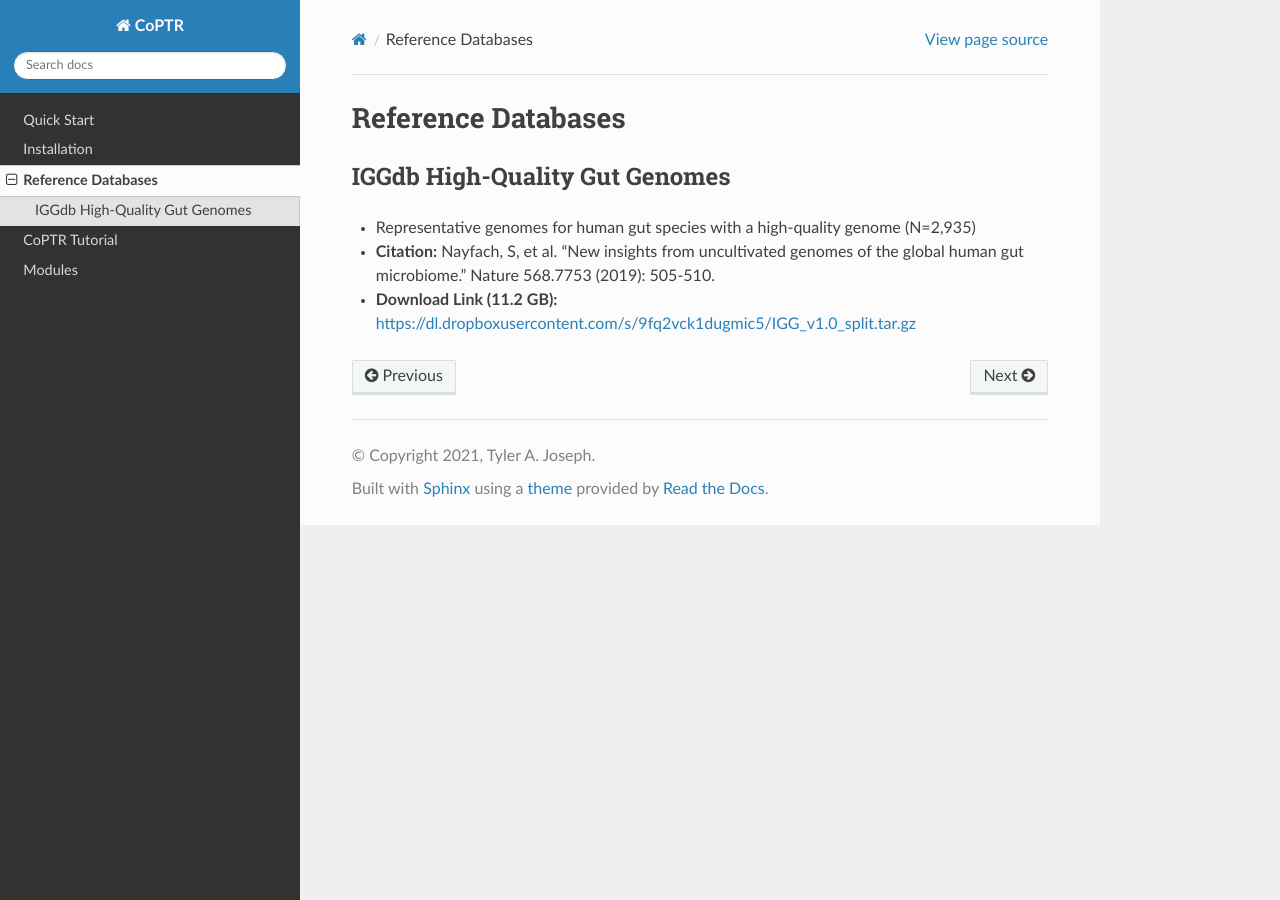
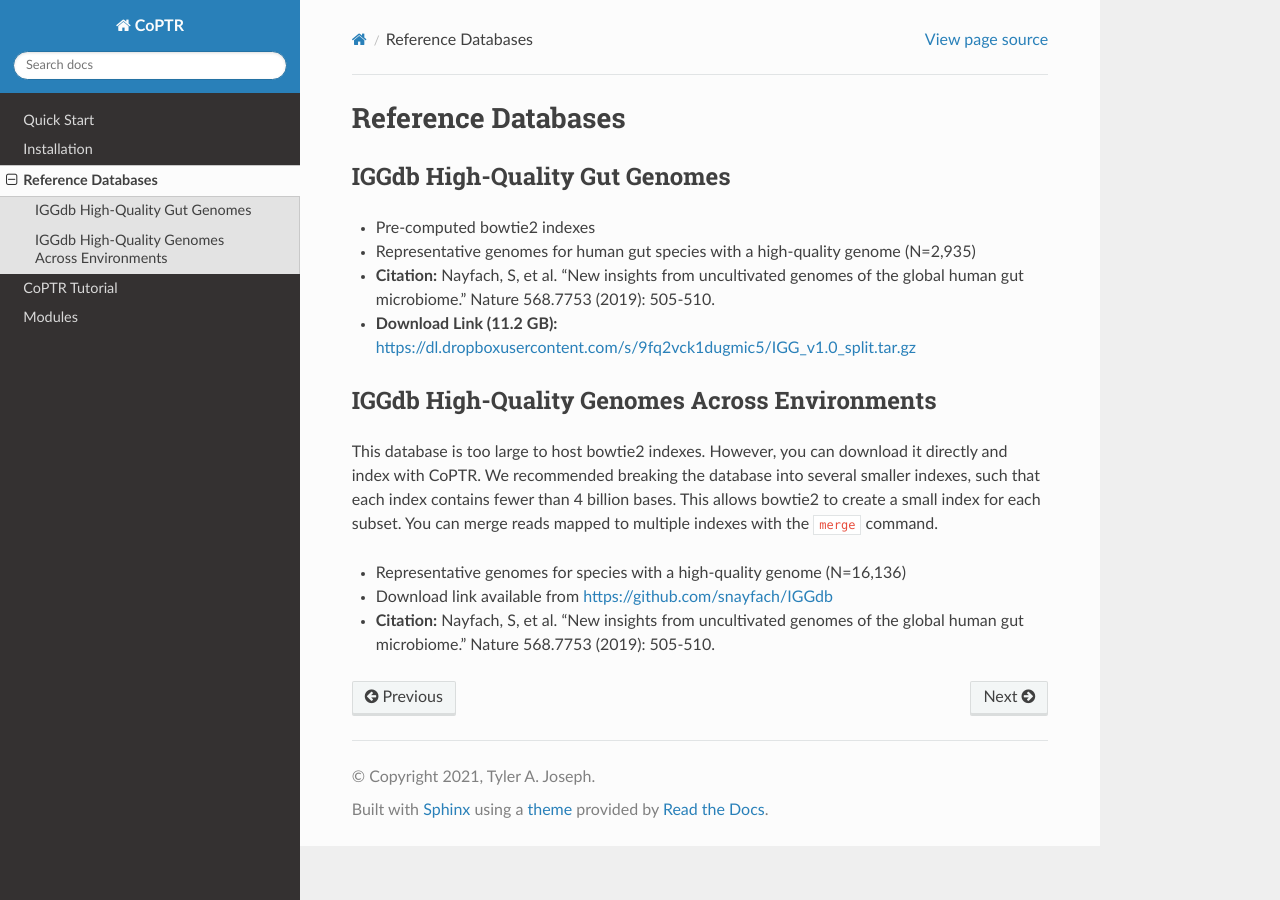
Before and after one commit to tyjo/coptr, a Sphinx documentation site: the page built from docs/databases.rst, in a window 1280 px wide. Built offline with Sphinx 7.4.7 and the Read the Docs theme 2.0.0, drawn with Linux system fonts in a browser that asks for light colours.

Commit message:
updated reference databases

```diff
--- a/docs/databases.rst
+++ b/docs/databases.rst
@@ -6,6 +6,22 @@ Reference Databases
 IGGdb High-Quality Gut Genomes
 ------------------------------
 
+* Pre-computed bowtie2 indexes
 * Representative genomes for human gut species with a high-quality genome (N=2,935)
 * **Citation:** Nayfach, S, et al. "New insights from uncultivated genomes of the global human gut microbiome." Nature 568.7753 (2019): 505-510.
 * **Download Link (11.2 GB):** `<https://dl.dropboxusercontent.com/s/9fq2vck1dugmic5/IGG_v1.0_split.tar.gz>`_
+
+
+IGGdb High-Quality Genomes Across Environments
+----------------------------------------------
+
+This database is too large to host bowtie2 indexes. However, you
+can download it directly and index with CoPTR. We recommended breaking
+the database into several smaller indexes, such that each index contains
+fewer than 4 billion bases. This allows bowtie2 to create
+a small index for each subset. You can merge reads mapped to multiple
+indexes with the ``merge`` command.
+
+* Representative genomes for species with a high-quality genome (N=16,136)
+* Download link available from `<https://github.com/snayfach/IGGdb>`_
+* **Citation:** Nayfach, S, et al. "New insights from uncultivated genomes of the global human gut microbiome." Nature 568.7753 (2019): 505-510.
```
